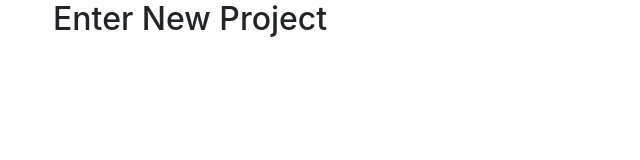
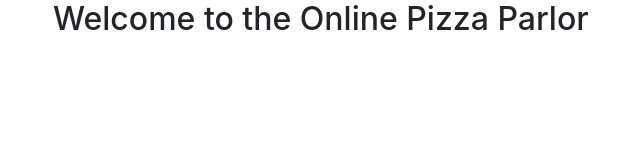
Before and after one commit to gbrough/pizza, a plain HTML site: page index.html in a window 1280 px wide. Shown: the whole page, without its empty margins (32-672 px from the left). Drawn offline with nearby package versions, Linux system fonts and the light colour scheme.

```diff
--- a/index.html
+++ b/index.html
@@ -1,7 +1,7 @@
 <!DOCTYPE html>
 <html lang="en-US">
 <head>
-  <title>Enter New Project</title>
+  <title>Welcome to the Online Pizza Parlor</title>
   <link rel="stylesheet" href="https://stackpath.bootstrapcdn.com/bootstrap/4.5.0/css/bootstrap.min.css" integrity="sha384-9aIt2nRpC12Uk9gS9baDl411NQApFmC26EwAOH8WgZl5MYYxFfc+NcPb1dKGj7Sk" crossorigin="anonymous">
   <link href="css/styles.css" rel="stylesheet" type="text/css">
   <script src="https://ajax.googleapis.com/ajax/libs/jquery/3.5.1/jquery.min.js"></script>
@@ -9,7 +9,7 @@
 </head>
 <body>
   <div class="container">
-      <h2>Enter New Project</h2>
+      <h2>Welcome to the Online Pizza Parlor</h2>
     <form>
 
     </form>
```
Also changed, not shown: 1 other file.
